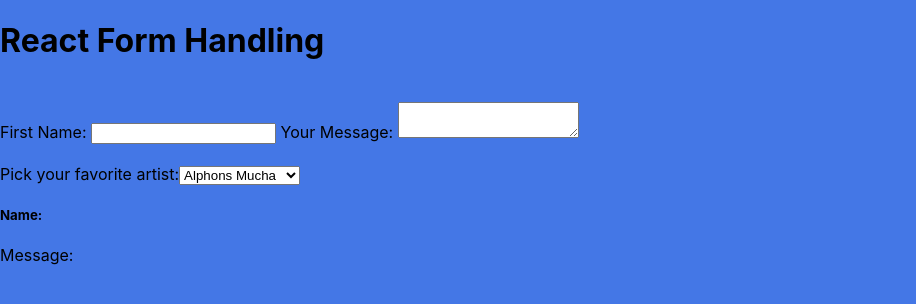
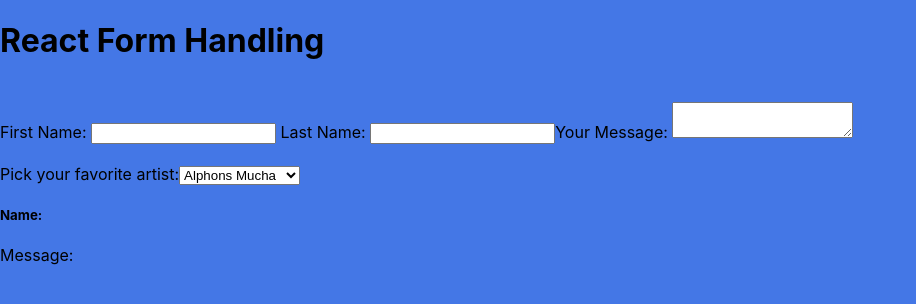
Before and after one commit to munroe1786/react-form-handling, a React (Create React App) app: page / in a window 1280 px wide. Shown: the top 304 px of the page, without its empty margins (0-916 px from the left). Built offline with nearby package versions, Linux system fonts and the light colour scheme.

Commit message:
add last name field back to form

```diff
--- a/src/App.js
+++ b/src/App.js
@@ -31,6 +31,15 @@ function App() {
           />
         </label>{" "}
         <label>
+          Last Name:{" "}
+          <input
+            type="text"
+            name="lastName"
+            value={state.lastName}
+            onChange={handleChange}
+          />
+        </label>
+        <label>
           Your Message:{" "}
           <textarea
             name="message"
```
